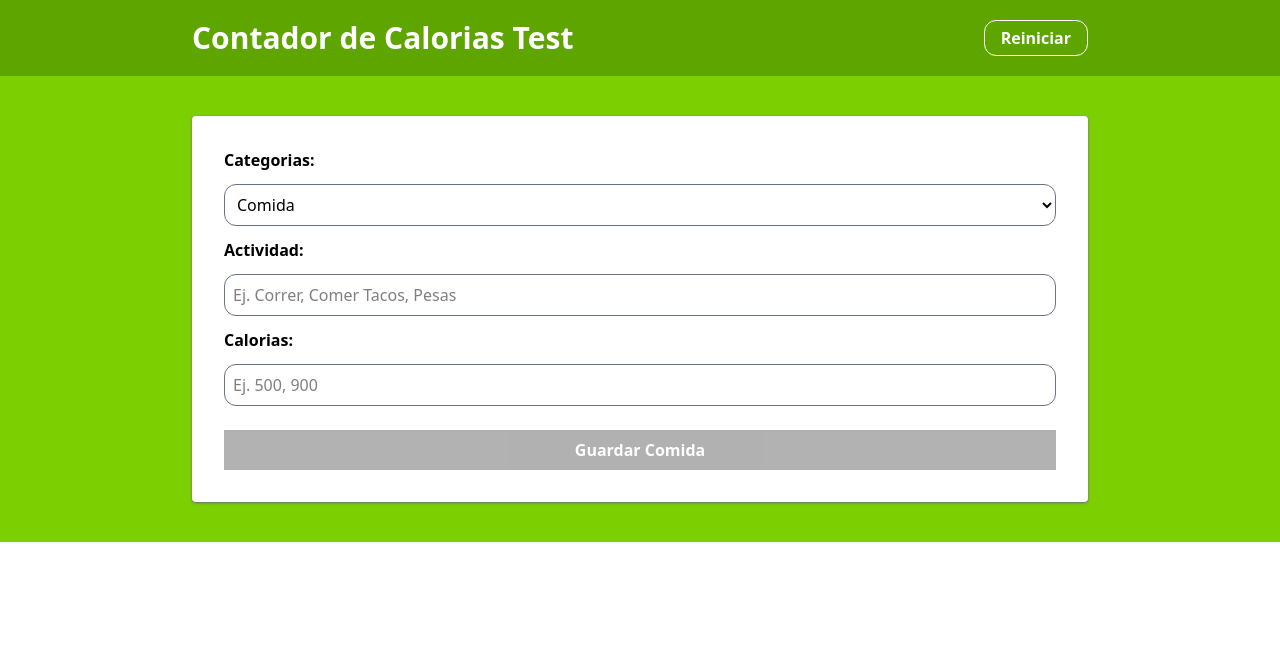
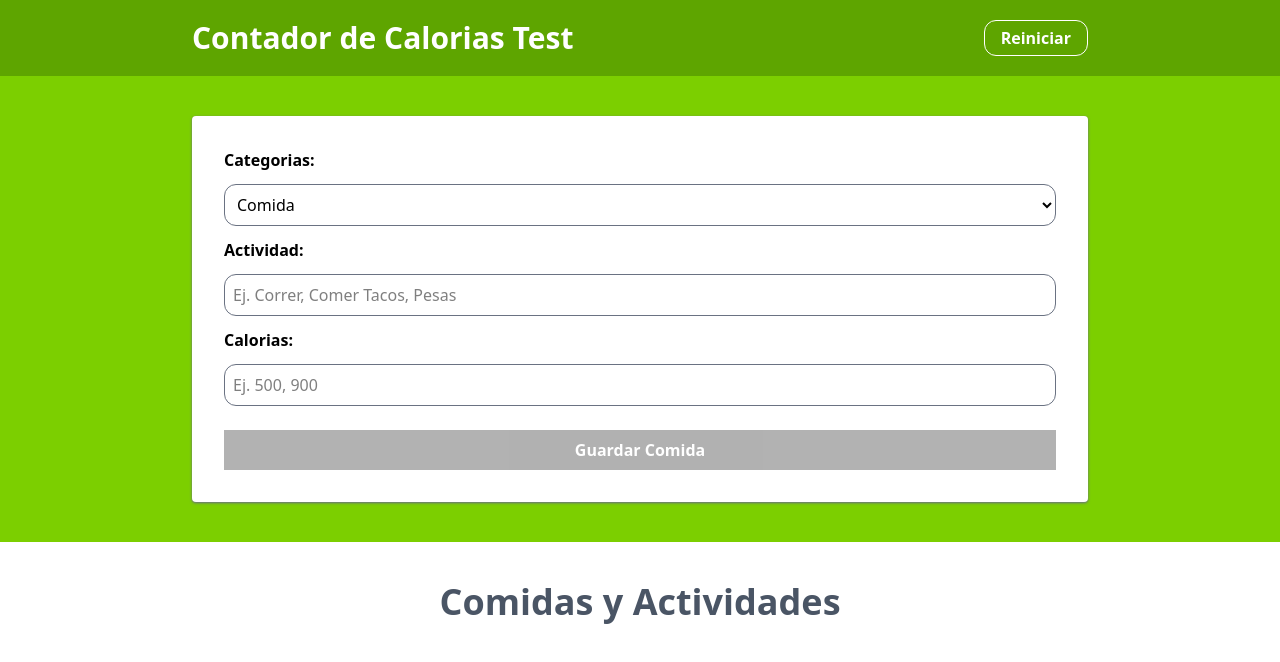
Before and after one commit to andremartingarcialopez/contador-calorias, a React (Vite) app: page / in a window 1280 px wide. Shown: the top 662 px of the page. Built offline with nearby package versions, Linux system fonts and the light colour scheme.

Commit message:
Agregar id y hacer que aparezcan las actividades en pantalla

```diff
--- a/package.json
+++ b/package.json
@@ -10,10 +10,12 @@
     "preview": "vite preview"
   },
   "dependencies": {
+    "@heroicons/react": "^2.2.0",
     "@tailwindcss/vite": "^4.0.14",
     "react": "^19.0.0",
     "react-dom": "^19.0.0",
-    "tailwindcss": "^4.0.14"
+    "tailwindcss": "^4.0.14",
+    "uuid": "^11.1.0"
   },
   "devDependencies": {
     "@eslint/js": "^9.21.0",
--- a/src/App.tsx
+++ b/src/App.tsx
@@ -2,6 +2,7 @@
 import { useReducer } from "react"
 import { Form } from "./components/Form"
 import { activityReducers, initialStade } from "./useReducer/activityReducer"
+import { ActivityList } from "./components/ActivityList";
 function App() {
 
 
@@ -24,7 +25,14 @@ function App() {
       <section className="bg-lime-500 p-10">
         <div className="mx-auto max-w-4xl">
           <Form
-        dispatch={dispatch}/>
+            dispatch={dispatch} />
+        </div>
+      </section>
+
+      <section className="p-10">
+        <div className="mx-auto max-w-4xl">
+          <ActivityList
+          activities = {state?.activities} />
         </div>
       </section>
 
--- /dev/null
+++ b/src/components/ActivityList.tsx
@@ -0,0 +1,41 @@
+import { useMemo } from "react"
+import { Activity } from "../types/types"
+import { categories } from "../data/categoriesData"
+import { PencilSquareIcon } from "@heroicons/react/16/solid"
+
+type ActivityListProps = {
+    activities: Activity[]
+}
+
+export function ActivityList({ activities }: ActivityListProps) {
+
+    const formatCategory = useMemo(() => (category: Activity["id"]) => {
+        return categories.map(function (cat) {
+            return cat.id == category ? cat.name : ""
+        })
+    },[activities])
+
+    return (
+        <>
+            <h2 className=" text-center text-gray-600 font-bold text-4xl">Comidas y Actividades</h2>
+
+            {activities.map(function (activity) {
+                return (
+                    <div key={activity.id} className="mt-5 flex justify-between items-center border-t border-t-gray-500">
+                        <div className="p-5 ">
+                            <p className={`w-18 font-semibold p-1.5 text-center text-white ${activity.categories == 1 ? `bg-orange-500`: `bg-yellow-500`}`}>{formatCategory(activity.categories)}</p>
+                            <p className=" font-bold text-2xl text-gray-800">{activity.activities}</p>
+                            <p className=" text-lime-600 font-black text-4xl">{activity.calories} Calorias</p>
+                        </div>
+
+                        <div>
+                            <button>
+                                <PencilSquareIcon className={`w-8 h-8 text-gray-600 hover:cursor-pointer ${activity.categories == 1 ? `hover:text-orange-500` : `hover:text-yellow-500`}`}/>
+                            </button>
+                        </div>
+                    </div>
+                )
+            })}
+        </>
+    )
+}
--- a/src/components/Form.tsx
+++ b/src/components/Form.tsx
@@ -2,12 +2,15 @@
 import { Dispatch, useState } from "react"
 import { categories } from "../data/categoriesData"
 import { Activity } from "../types/types";
+import { v4 as uuid } from "uuid";
+import { ActivityActions } from "../useReducer/activityReducer";
 
 type FormProps = {
     dispatch: Dispatch<ActivityActions>
 }
 
 const initialStateForm = {
+    id: uuid(),
     categories: 1,
     activities: "",
     calories: ""
@@ -39,6 +42,7 @@ export function Form({ dispatch }: FormProps) {
         e.preventDefault();
         dispatch({ type: "save-activity", playload: { newActivity: activity } })
         setActivity(initialStateForm)
+        initialStateForm.id = uuid();
     }
 
     return (
--- a/src/types/types.tsx
+++ b/src/types/types.tsx
@@ -6,6 +6,7 @@ export type Categories = {
 
 
 export type Activity = {
+    id: string
     categories: number;
     activities: string;
     calories: string;
```
Also changed, not shown: 1 other file (tests, documents, lock files or other folders). Lines whose indentation alone changed are shown as unchanged.
